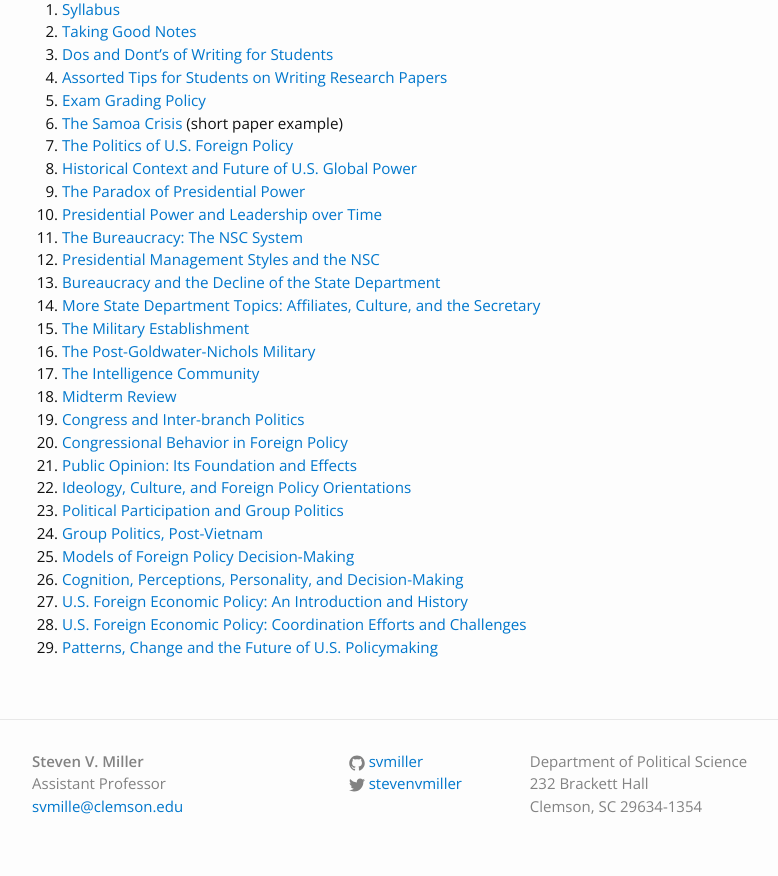
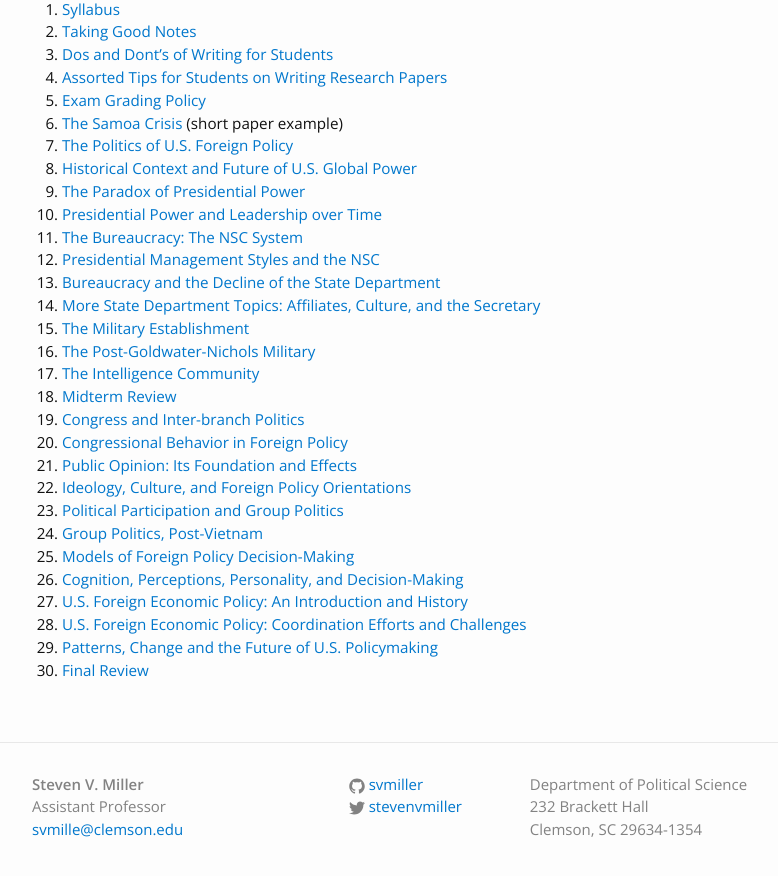
Before and after one commit to svmiller/svmiller.github.io, a Jekyll site: the page built from teaching/posc-3630.md, in a window 1280 px wide and 900 px high, scrolled down 722 px. Shown: the top 876 px of the window, without its empty margins (163-941 px from the left). Built offline with Jekyll 4.4.1, drawn with Linux system fonts in a browser that asks for light colours; some web fonts are replaced.

Commit message:
add lectures 04.21.2016

```diff
--- a/teaching/posc-3630.md
+++ b/teaching/posc-3630.md
@@ -39,3 +39,4 @@
 27. [U.S. Foreign Economic Policy: An Introduction and History](https://www.dropbox.com/s/l165tqbmjcxk9jc/posc3630-lecture-foreign-economics-1.pdf?dl=0)
 28. [U.S. Foreign Economic Policy: Coordination Efforts and Challenges](https://www.dropbox.com/s/ka8wuw2njzqyj8y/posc3630-lecture-foreign-economics-2.pdf?dl=0)
 29. [Patterns, Change and the Future of U.S. Policymaking](https://www.dropbox.com/s/kb47h1rz5cfhhre/posc3630-lecture-patterns-change-future.pdf?dl=0)
+30. [Final Review](https://www.dropbox.com/s/hrjkoxicq5qmsy6/posc3630-lecture-final-review.pdf?dl=0)
```
Also changed, not shown: teaching/posc-3410.md (+1 -0 lines).
